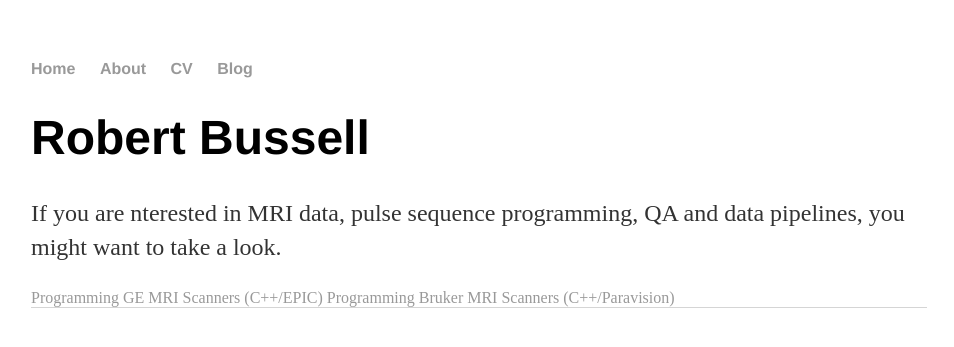
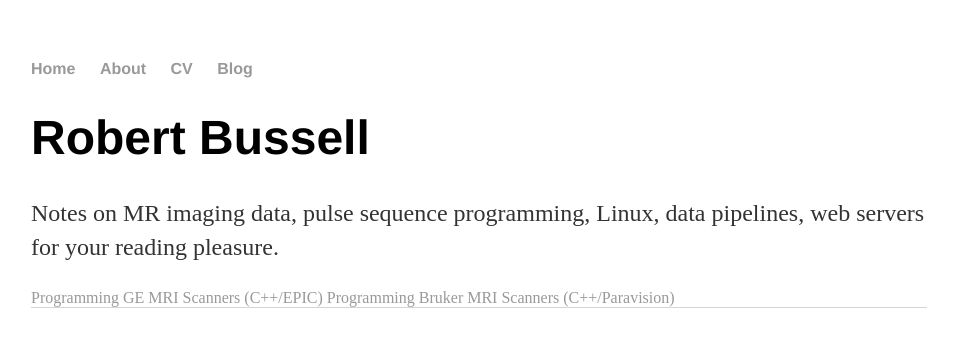
Before and after one commit to rgbussell/rgbussell.github.io, a Jekyll site: the page built from index.html, in a window 1280 px wide. Shown: the top 347 px of the page, without its empty margins (161-1115 px from the left). Built offline with Jekyll 4.4.1, drawn with Linux system fonts in a browser that asks for light colours; the list of posts is cut into pages by our own code.

Commit message:
Update index.html

```diff
--- a/index.html
+++ b/index.html
@@ -4,7 +4,7 @@ title: What's this all about?
 ---
 <div class="blurb">
 	<h1>Robert Bussell</h1>
-	<p>If you are nterested in MRI data, pulse sequence programming, QA and data pipelines, you might want to take a look.</p>
+	<p>Notes on MR imaging data, pulse sequence programming, Linux, data pipelines, web servers for your reading pleasure.</p>
 	<a></a>
 	<a>Programming GE MRI Scanners (C++/EPIC)<href=""></a>
 	<a>Programming Bruker MRI Scanners (C++/Paravision)</a>
```
